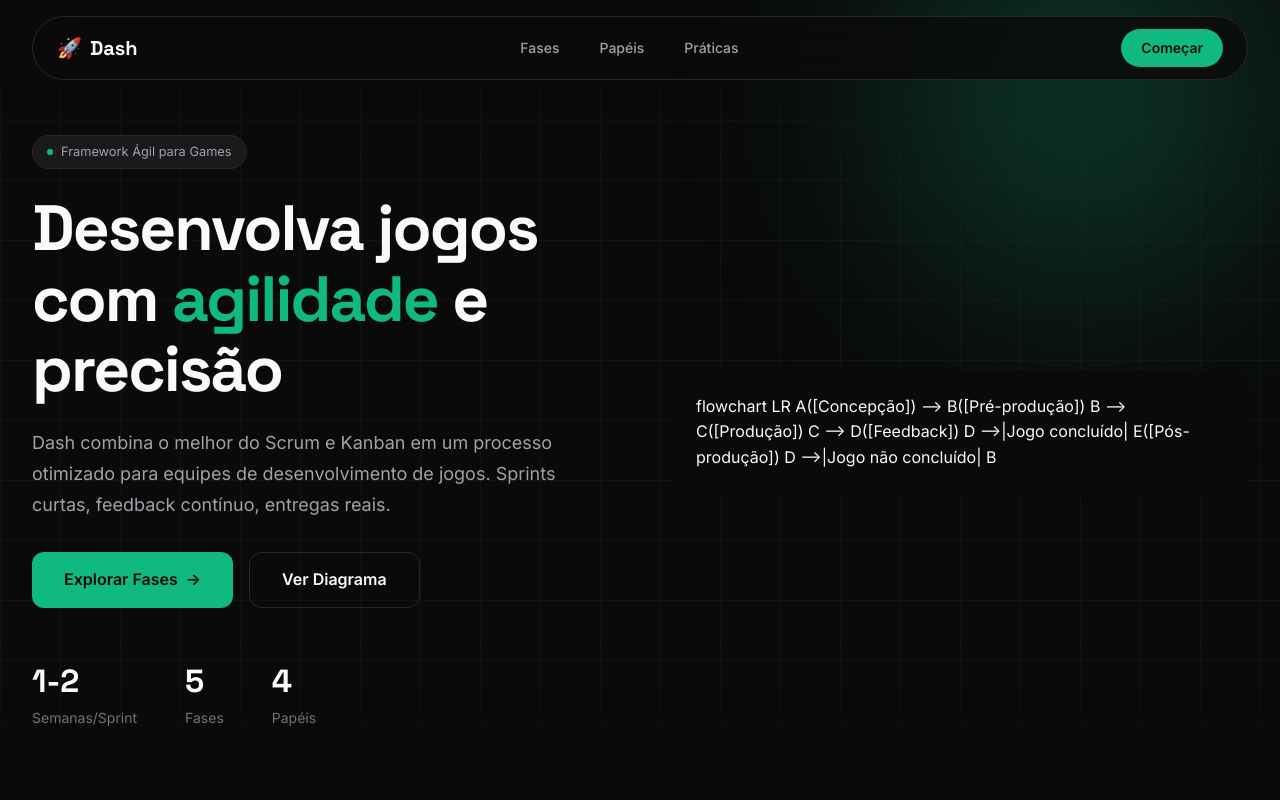
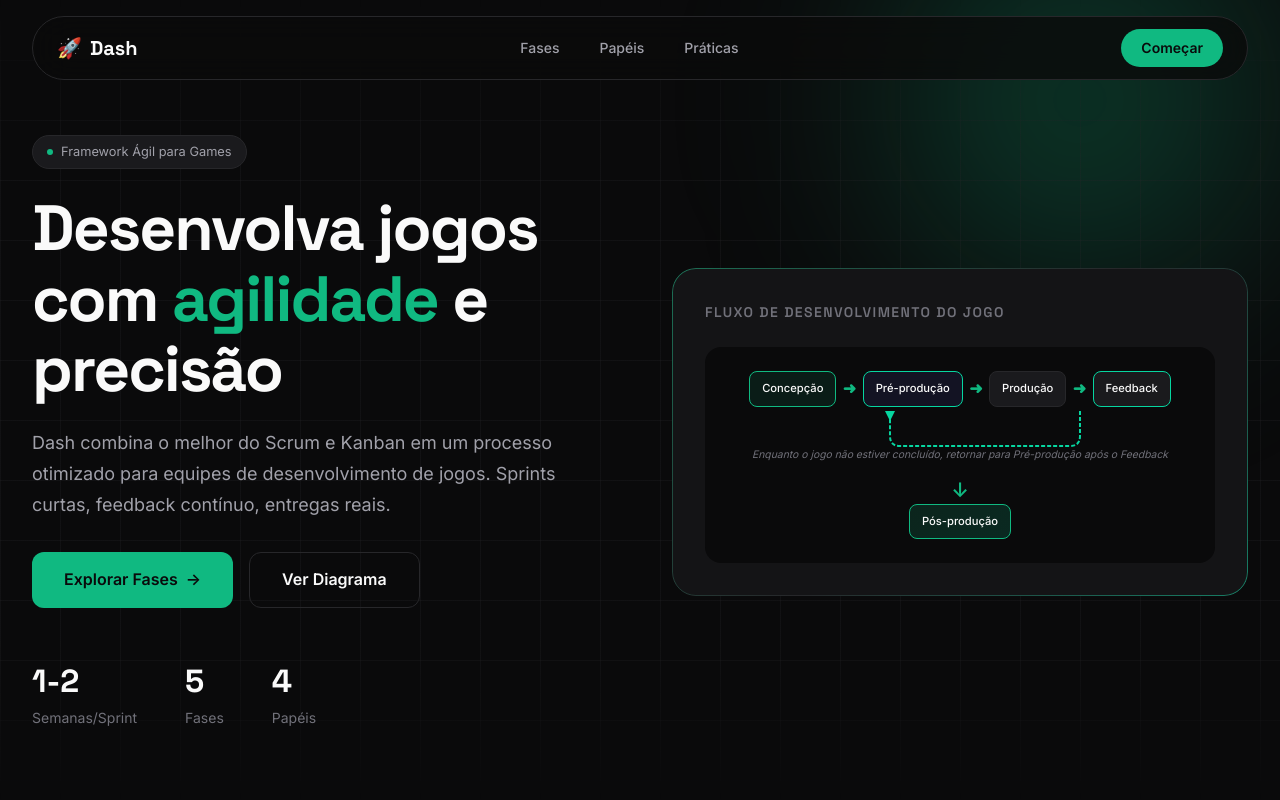
Before and after one commit to gusttavokr/Dash, a plain HTML site: page index.html in a window 1280 px wide. Shown: the top 800 px of the page. Drawn offline with Linux system fonts and the light colour scheme; a script that the page names is missing.

Commit message:
:sparkles: feat: diagrama

```diff
--- a/index.html
+++ b/index.html
@@ -967,17 +967,48 @@
                     </div>
                 </div>
             </div>
-            <div class="mermaid">
-                flowchart LR
-                A([Concepção]) --> B([Pré-produção])
-                B --> C([Produção])
-                C --> D([Feedback])
+            <!-- Activity Diagram -->
+            <div id="diagrama" class="hero-visual">
+                <div class="hero-card">
+                    <div class="diagram-title">Fluxo de Desenvolvimento do Jogo</div>
 
-                D -->|Jogo concluído| E([Pós-produção])
-                D -->|Jogo não concluído| B
+                    <div class="activity-diagram">
+                        <!-- Linha principal: Concepção → Pré-produção → Produção → Feedback -->
+                        <div class="diagram-main">
+                            <div class="diagram-node node-start">Concepção</div>
+                            <div class="diagram-arrow">➜</div>
+
+                            <div class="diagram-node node-loop" id="pre-prod">Pré-produção</div>
+                            <div class="diagram-arrow">➜</div>
+
+                            <div class="diagram-node">Produção</div>
+                            <div class="diagram-arrow">➜</div>
+
+                            <div class="diagram-node node-feedback">Feedback</div>
+                        </div>
+
+                        <!-- Loop de Feedback para Pré-produção -->
+                        <div class="diagram-loop-container">
+                            <svg class="loop-svg" viewBox="0 0 300 40" preserveAspectRatio="xMidYMid meet">
+                                <!-- Caminho saindo de Feedback (direita) e voltando para Pré-produção (esquerda) -->
+                                <path d="M 270 0 L 270 25 Q 270 35 260 35 L 90 35 Q 80 35 80 25 L 80 0" fill="none"
+                                    stroke="var(--accent-secondary)" stroke-width="2" stroke-dasharray="4 2" />
+                                <!-- Seta apontando para cima, de volta à Pré-produção -->
+                                <polygon points="75,0 80,10 85,0" fill="var(--accent-secondary)" />
+                            </svg>
+                            <span class="loop-label">
+                                Enquanto o jogo não estiver concluído, retornar para Pré-produção após o Feedback
+                            </span>
+                        </div>
+
+                        <!-- Linha final: Feedback → Pós-produção -->
+                        <div class="diagram-final">
+                            <div class="diagram-arrow-down">↓</div>
+                            <div class="diagram-node node-end">Pós-produção</div>
+                        </div>
+                    </div>
+                </div>
             </div>
-
-
         </div>
     </section>
 
```
